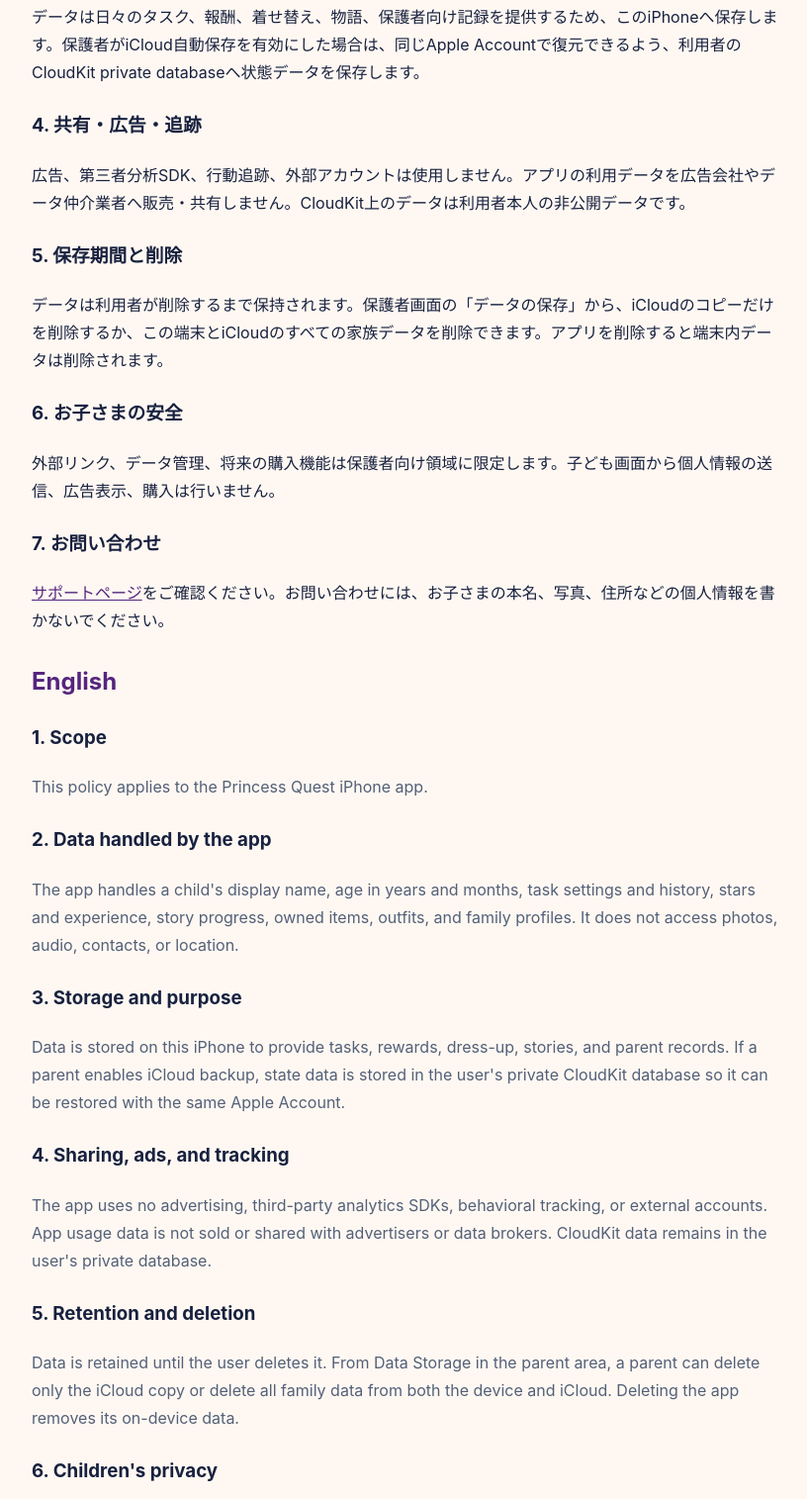
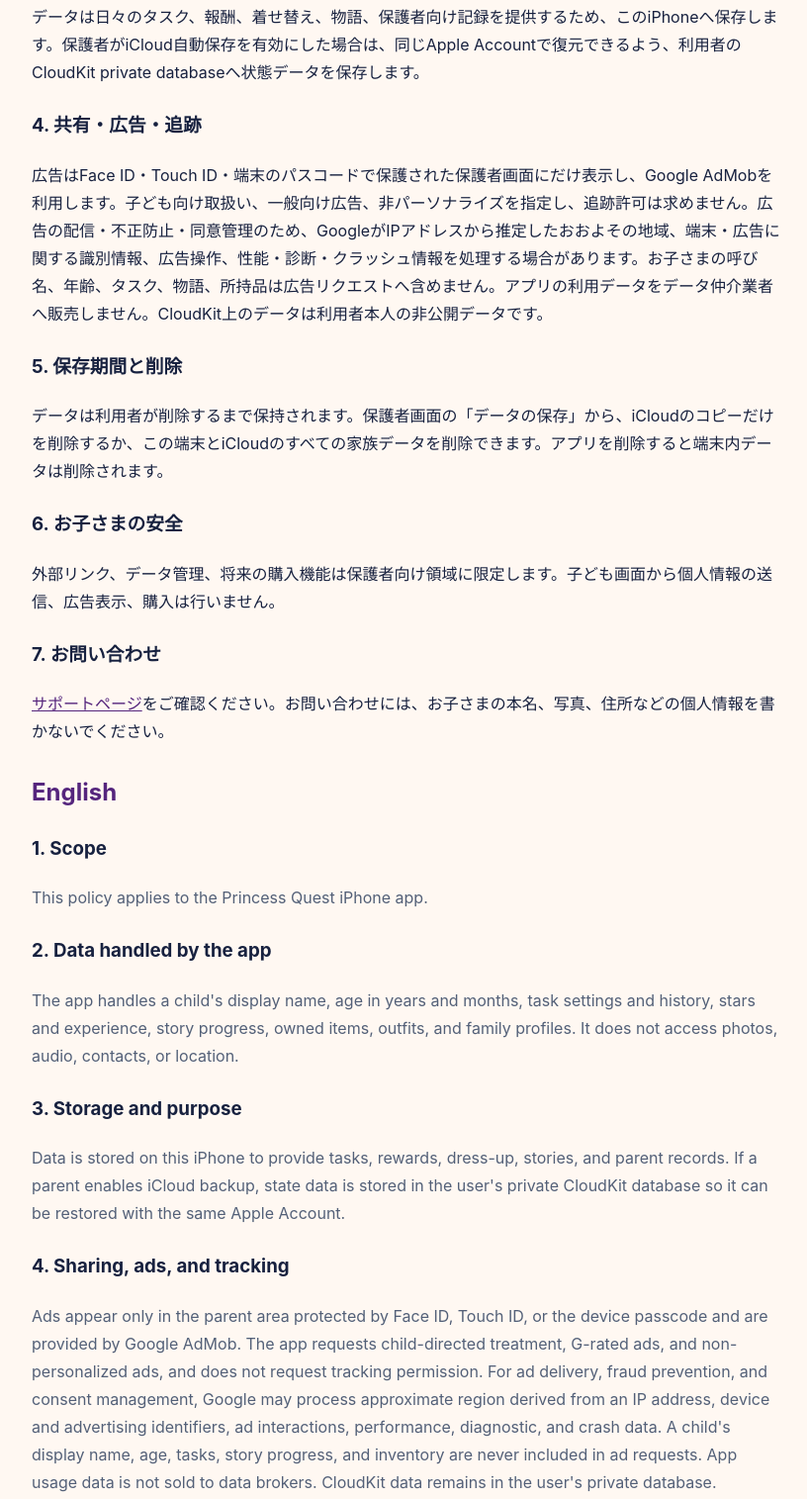
Before and after one commit to YukitoshiM/princess-quest-support, a plain HTML site: page privacy/index.html in a window 1280 px wide. Shown: the part 520-2035 px from the top of the page at 99% size, without its empty margins (228-1044 px from the left). Drawn offline with Linux system fonts and the light colour scheme.

Commit message:
Update privacy policy for parent-area ads

```diff
--- a/privacy/index.html
+++ b/privacy/index.html
@@ -8,7 +8,7 @@
   <h3>1. 対象</h3><p>このポリシーは、iPhoneアプリ「プリンセスクエスト」に適用されます。</p>
   <h3>2. アプリが扱うデータ</h3><p>お子さまの呼び名、年齢・月齢、タスク設定と履歴、星と経験値、物語の進み、所持アイテム、着せ替え、家族プロフィールを扱います。写真、音声、連絡先、位置情報は取得しません。</p>
   <h3>3. 保存場所と利用目的</h3><p>データは日々のタスク、報酬、着せ替え、物語、保護者向け記録を提供するため、このiPhoneへ保存します。保護者がiCloud自動保存を有効にした場合は、同じApple Accountで復元できるよう、利用者のCloudKit private databaseへ状態データを保存します。</p>
-  <h3>4. 共有・広告・追跡</h3><p>広告、第三者分析SDK、行動追跡、外部アカウントは使用しません。アプリの利用データを広告会社やデータ仲介業者へ販売・共有しません。CloudKit上のデータは利用者本人の非公開データです。</p>
+  <h3>4. 共有・広告・追跡</h3><p>広告はFace ID・Touch ID・端末のパスコードで保護された保護者画面にだけ表示し、Google AdMobを利用します。子ども向け取扱い、一般向け広告、非パーソナライズを指定し、追跡許可は求めません。広告の配信・不正防止・同意管理のため、GoogleがIPアドレスから推定したおおよその地域、端末・広告に関する識別情報、広告操作、性能・診断・クラッシュ情報を処理する場合があります。お子さまの呼び名、年齢、タスク、物語、所持品は広告リクエストへ含めません。アプリの利用データをデータ仲介業者へ販売しません。CloudKit上のデータは利用者本人の非公開データです。</p>
   <h3>5. 保存期間と削除</h3><p>データは利用者が削除するまで保持されます。保護者画面の「データの保存」から、iCloudのコピーだけを削除するか、この端末とiCloudのすべての家族データを削除できます。アプリを削除すると端末内データは削除されます。</p>
   <h3>6. お子さまの安全</h3><p>外部リンク、データ管理、将来の購入機能は保護者向け領域に限定します。子ども画面から個人情報の送信、広告表示、購入は行いません。</p>
   <h3>7. お問い合わせ</h3><p><a href="/princess-quest-support/support/">サポートページ</a>をご確認ください。お問い合わせには、お子さまの本名、写真、住所などの個人情報を書かないでください。</p>
@@ -17,7 +17,7 @@
   <h3>1. Scope</h3><p class="en">This policy applies to the Princess Quest iPhone app.</p>
   <h3>2. Data handled by the app</h3><p class="en">The app handles a child's display name, age in years and months, task settings and history, stars and experience, story progress, owned items, outfits, and family profiles. It does not access photos, audio, contacts, or location.</p>
   <h3>3. Storage and purpose</h3><p class="en">Data is stored on this iPhone to provide tasks, rewards, dress-up, stories, and parent records. If a parent enables iCloud backup, state data is stored in the user's private CloudKit database so it can be restored with the same Apple Account.</p>
-  <h3>4. Sharing, ads, and tracking</h3><p class="en">The app uses no advertising, third-party analytics SDKs, behavioral tracking, or external accounts. App usage data is not sold or shared with advertisers or data brokers. CloudKit data remains in the user's private database.</p>
+  <h3>4. Sharing, ads, and tracking</h3><p class="en">Ads appear only in the parent area protected by Face ID, Touch ID, or the device passcode and are provided by Google AdMob. The app requests child-directed treatment, G-rated ads, and non-personalized ads, and does not request tracking permission. For ad delivery, fraud prevention, and consent management, Google may process approximate region derived from an IP address, device and advertising identifiers, ad interactions, performance, diagnostic, and crash data. A child's display name, age, tasks, story progress, and inventory are never included in ad requests. App usage data is not sold to data brokers. CloudKit data remains in the user's private database.</p>
   <h3>5. Retention and deletion</h3><p class="en">Data is retained until the user deletes it. From Data Storage in the parent area, a parent can delete only the iCloud copy or delete all family data from both the device and iCloud. Deleting the app removes its on-device data.</p>
   <h3>6. Children's privacy</h3><p class="en">External links, data controls, and any future purchase features are limited to the parent area. The child area does not submit personal information, display ads, or allow purchases.</p>
   <h3>7. Contact</h3><p class="en">See the <a href="/princess-quest-support/support/">support page</a>. Do not include a child's legal name, photos, address, or other personal information in a support request.</p>
```
